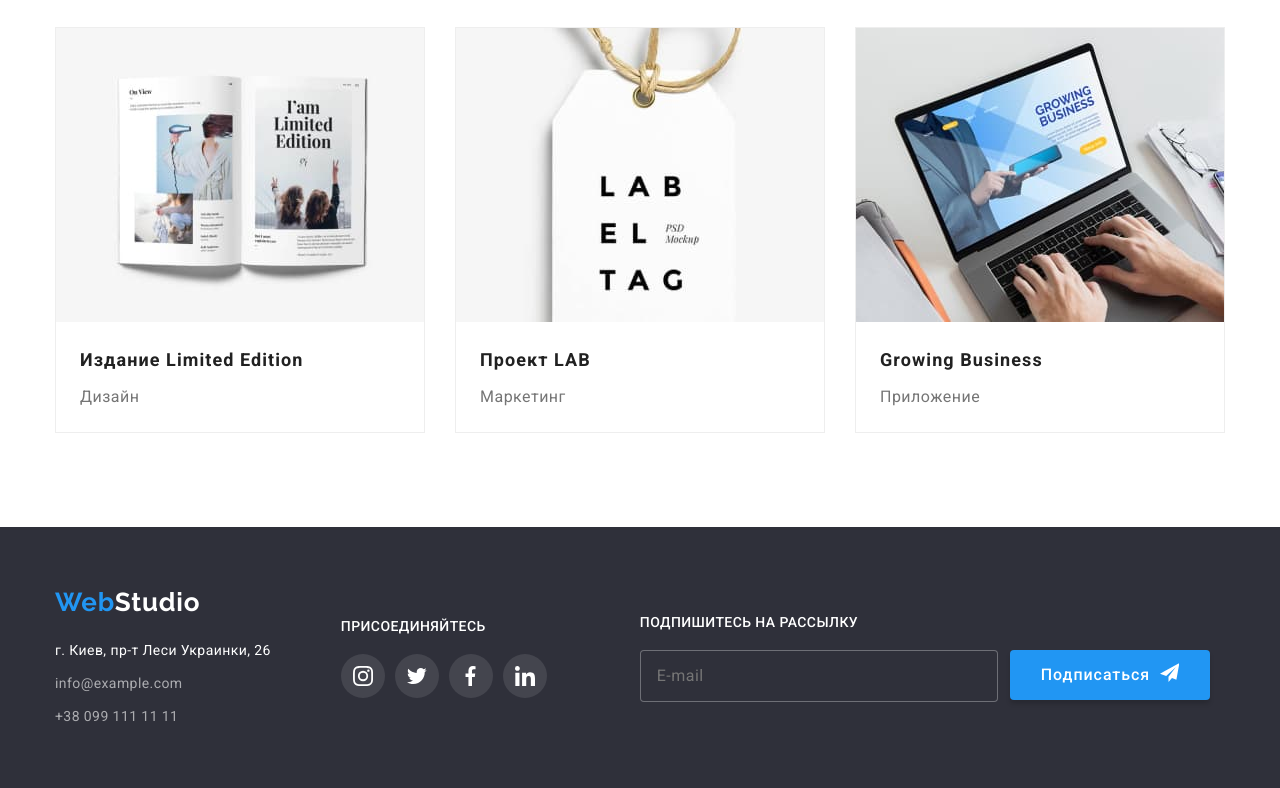
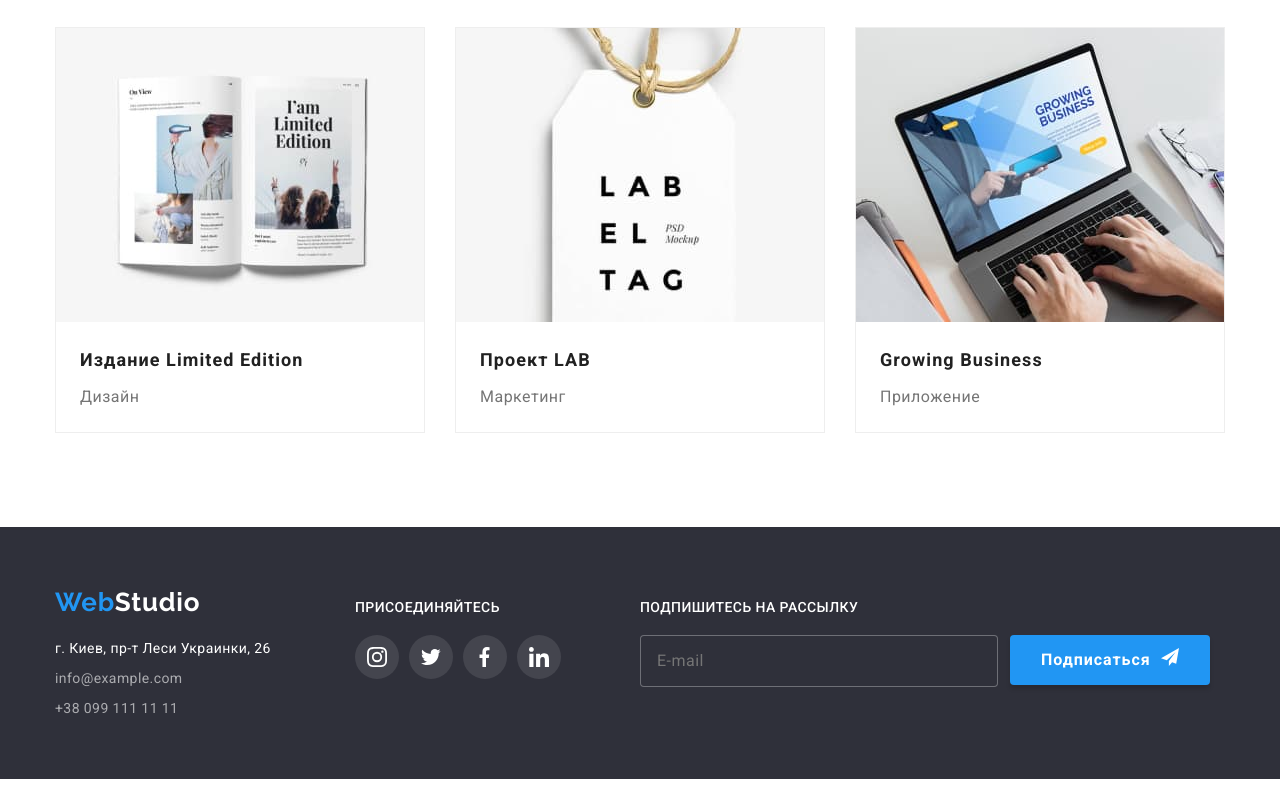
Before and after one commit to denis-gavrilenko0910/goit-markup-hw-06, a plain HTML site: page portfolio.html in a window 1280 px wide. Shown: the part 1107-1895 px from the top of the page. Drawn offline with nearby package versions, Linux system fonts and the light colour scheme.

Commit message:
font correction

```diff
--- a/css/main.css
+++ b/css/main.css
@@ -52,9 +52,10 @@
 /******************************************/
 
 body {
+  font-family: 'Roboto', sans-serif;
+
   background-color: var(--main-background-color);
   color: var(--primary-text-color);
-  font-family: 'Roboto', sans-serif;
 }
 
 /* Шапка сайта */
@@ -63,7 +64,9 @@ body {
   font-family: 'Raleway', sans-serif;
   font-weight: bold;
   font-size: 26px;
+
   color: var(--primary-text-color);
+
   letter-spacing: 0.03em;
 }
 .logo-web {
@@ -89,6 +92,7 @@ body {
 .site-nav-list a {
   display: flex;
   padding: 32px 0px;
+
   color: var(--primary-text-color);
 
   transition: color 250ms cubic-bezier(0.4, 0, 0.2, 1);
@@ -100,7 +104,9 @@ body {
   width: 100%;
   height: 4px;
   border-radius: 2px;
+
   background-color: var(--primary-button-color);
+
   transition: color 250ms cubic-bezier(0.4, 0, 0.2, 1);
 }
 .site-nav a:hover,
@@ -111,6 +117,7 @@ body {
 .site-nav-list {
   font-weight: 500;
   font-size: 14px;
+
   letter-spacing: 0.02em;
 }
 .site-nav-list .current {
@@ -133,6 +140,7 @@ body {
   font-style: normal;
   font-weight: 500;
   font-size: 14px;
+
   line-height: 1.14px;
   letter-spacing: 0.02em;
 }
@@ -148,8 +156,10 @@ body {
 
   font-weight: 500;
   font-size: 14px;
+
   line-height: 1.14;
   letter-spacing: 0.02em;
+
   color: var(--secondary-text-color);
   fill: var(--secondary-text-color);
 
@@ -175,8 +185,10 @@ body {
   border-radius: 4px;
   padding: 10px 32px;
 
+  font-weight: bold;
+
   color: var(--third-text-color);
-  background: var(--primary-button-color);
+  background-color: var(--primary-button-color);
   box-shadow: 0px 4px 4px rgba(0, 0, 0, 0.15);
 
   transition: color 250ms cubic-bezier(0.4, 0, 0.2, 1),
@@ -195,6 +207,7 @@ body {
   background-color: var(--footer-background-color);
 }
 .footer-container {
+  position: relative;
   display: flex;
   padding: 60px 15px;
   align-items: center;
@@ -208,6 +221,7 @@ body {
   font-style: normal;
   font-weight: bold;
   font-size: 26px;
+
   line-height: 31px;
   letter-spacing: 0.03em;
 }
@@ -220,42 +234,54 @@ body {
   font-style: normal;
   font-weight: normal;
   font-size: 14px;
-  line-height: 24px;
+
+  color: var(--third-text-color);
+
+  line-height: 21px;
   letter-spacing: 0.03em;
-  color: var(--third-text-color);
 }
 .address-info {
   font-style: normal;
-  font-weight: normal;
+  font-weight: 400px;
   font-size: 14px;
-  line-height: 24px;
+
+  line-height: 21px;
   letter-spacing: 0.03em;
 }
 .footer-contacts {
   display: inline-block;
   margin-top: 9px;
+  margin-right: 70px;
 
   font-style: normal;
   font-weight: normal;
   font-size: 14px;
-  line-height: 24px;
+
+  color: var(--footer-contacts-color);
+
+  line-height: 21px;
   letter-spacing: 0.03em;
-  color: var(--footer-contacts-color);
 }
 .socials-container {
+  position: absolute;
+  left: 315px;
+  top: 72px;
   display: block;
   margin-right: 93px;
 }
 .text-join {
   display: flex;
   margin-bottom: 20px;
+
   font-weight: 500;
   font-style: normal;
   font-size: 14px;
+
+  color: var(--third-text-color);
+
   line-height: 16px;
   letter-spacing: 0.03em;
   text-transform: uppercase;
-  color: var(--third-text-color);
 }
 .footer-socials {
   display: flex;
@@ -269,10 +295,12 @@ body {
 }
 .footer-link {
   display: flex;
+  width: 44px;
+  height: 44px;
+
   align-items: center;
   justify-content: center;
-  width: 44px;
-  height: 44px;
+
   border-radius: 50%;
   background-color: var(--footer-icon-background-color);
   fill: var(--footer-icon-fill);
@@ -287,6 +315,9 @@ body {
   margin-right: 0px;
 }
 .asign-container {
+  position: absolute;
+  left: 600px;
+  top: 72px;
   display: flexbox;
   width: 570px;
 }
@@ -297,10 +328,12 @@ body {
   font-weight: 500;
   font-style: normal;
   font-size: 14px;
+
+  color: var(--third-text-color);
+
   line-height: 16px;
   letter-spacing: 0.03em;
   text-transform: uppercase;
-  color: var(--third-text-color);
 }
 .subscribe-form {
   display: flex;
@@ -313,30 +346,33 @@ body {
   display: flex;
   margin-right: 12px;
   padding: 15px 16px;
+  width: 100%;
   border: 1px solid rgba(255, 255, 255, 0.3);
   border-radius: 4px;
-  width: 100%;
 
   align-items: center;
   letter-spacing: 0.03em;
 
-  background-color: var(--footer-background-color);
   font-style: normal;
   font-weight: normal;
   font-size: 16px;
+
+  background-color: var(--footer-background-color);
+  color: rgba(255, 255, 255, 0.6);
+
   line-height: 20px;
-
-  color: rgba(255, 255, 255, 0.6);
 }
 .subscribe.button {
   display: flex;
+  padding: 10px 28px;
+
   align-items: center;
   text-align: center;
-  padding: 10px 28px;
 
   font-style: normal;
-  font-weight: 500;
+  font-weight: bold;
   font-size: 16px;
+
   line-height: 30px;
   letter-spacing: 0.06em;
 }
--- a/css/portfolio.css
+++ b/css/portfolio.css
@@ -50,11 +50,14 @@
   border-radius: 4px;
 
   text-align: center;
-  color: var(--primary-text-color);
-  background-color: var(--radio-buttons-background-color);
+
   font-style: normal;
   font-weight: 500;
   font-size: 16px;
+
+  color: var(--primary-text-color);
+  background-color: var(--radio-buttons-background-color);
+
   line-height: 26px;
   letter-spacing: 0.03em;
 
@@ -108,6 +111,7 @@ projects-link {
   font-style: normal;
   font-weight: bold;
   font-size: 18px;
+
   line-height: 36px;
   letter-spacing: 0.06em;
 }
@@ -115,9 +119,11 @@ projects-link {
   font-style: normal;
   font-weight: normal;
   font-size: 16px;
+
+  color: var(--secondary-text-color);
+
   line-height: 30px;
   letter-spacing: 0.03em;
-  color: var(--secondary-text-color);
 }
 .item-container {
   padding: 20px 24px;
@@ -143,17 +149,21 @@ projects-link {
   width: 370px;
   padding: 63px 24px;
   margin: 0px;
-  transform: translateY(100%);
 
   opacity: 0;
-  transition: 250ms cubic-bezier(0.4, 0, 0.2, 1);
+
   font-style: normal;
   font-weight: normal;
   font-size: 18px;
+
   color: var(--third-text-color);
   background-color: var(--description-background-color);
+
   line-height: 28px;
   letter-spacing: 0.03em;
+
+  transition: 250ms cubic-bezier(0.4, 0, 0.2, 1);
+  transform: translateY(100%);
 }
 
 .projects-link:hover .description,
```
Also changed, not shown: css/studio.css (+52 -45 lines).
